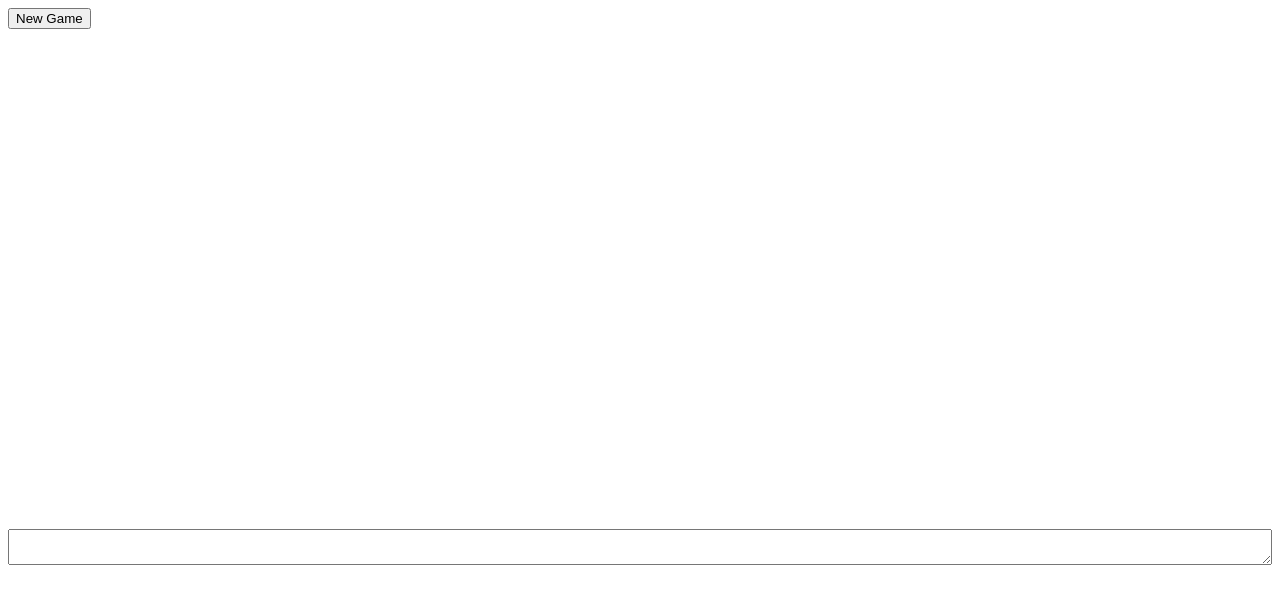
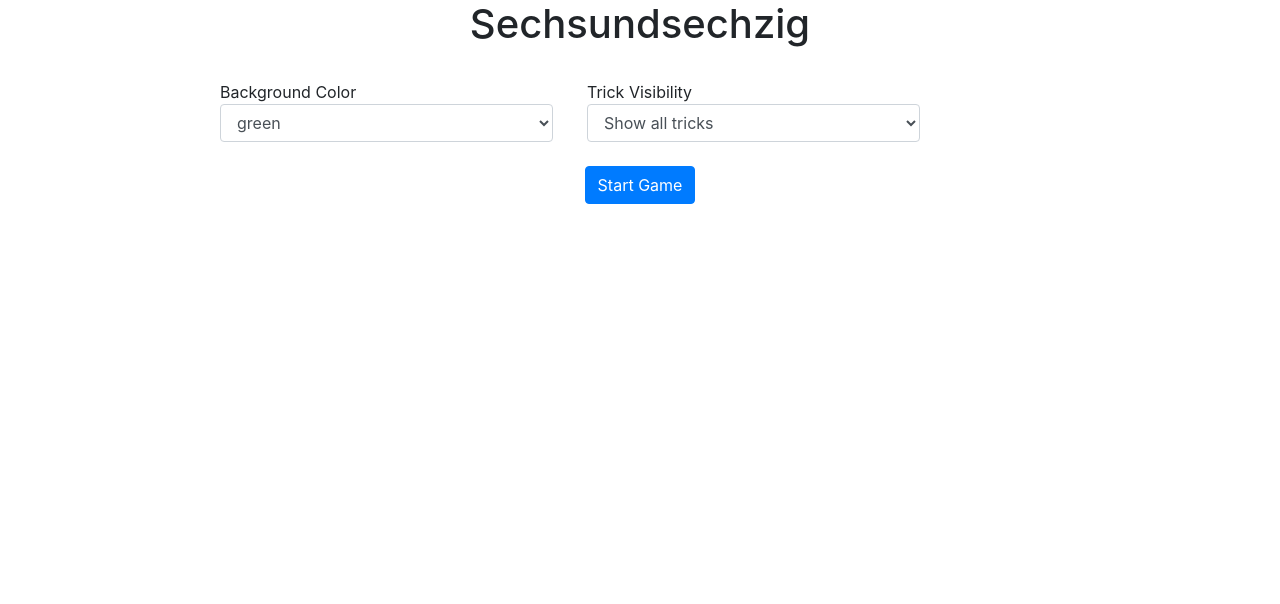
Before and after one commit to nilsgeilen/sechsundsechzig, a plain HTML site: page index.html in a window 1280 px wide. Drawn offline with nearby package versions, Linux system fonts and the light colour scheme.

Commit message:
Add options

```diff
--- a/index.html
+++ b/index.html
@@ -1,17 +1,79 @@
 <html>
 <meta charset="UTF-8">
+
 <head>
   <title>
     Sechsundsechzig
   </title>
+  <script src="https://ajax.googleapis.com/ajax/libs/jquery/3.3.1/jquery.min.js"></script>
+  <link rel="stylesheet" href="https://stackpath.bootstrapcdn.com/bootstrap/4.1.3/css/bootstrap.min.css" integrity="sha384-MCw98/SFnGE8fJT3GXwEOngsV7Zt27NXFoaoApmYm81iuXoPkFOJwJ8ERdknLPMO"
+    crossorigin="anonymous">
 </head>
+
 <body>
-    <button onclick="restart()">New Game</button>
+
+
+  <div style="width: 900; margin: 0 auto; float: none">
+    <center>
+      <h1>Sechsundsechzig</h1>
+    </center>
     <br>
-    <canvas id="screen" width="900" height="500" ></canvas>
+
+    <div id="options">
+
+      <div class="form-group col-lg-12">
+        <label class="control-label col-sm-5">
+          Background Color
+          <select id="colorPicker" class="form-control">
+            <option>green</option>
+            <option>blue</option>
+            <option>white</option>
+            <option>red</option>
+          </select>
+        </label>
+
+          <label class="control-label col-sm-5">
+            Trick Visibility
+            <select id="visibilityPicker" class="form-control">
+              <option value="2">Show all tricks</option>
+              <option value="1">Show own tricks</option>
+              <option value="0">Show no tricks</option>
+            </select>
+          </label>
+        </div>
+
+
+
+
+      <div class="form-group">
+        <center>
+          <button onclick="startGame()" class="btn btn-primary">Start Game</button>
+        </center>
+      </div>
+    </div>
+
+    <div id="game" style="display:none;">
+      <button onclick="restart()" class="btn btn-primary">New Game</button>
+      <button onclick="$('#options').show(); $('#game').hide()" class="btn btn-std">Options</button>
+      <button  class="btn btn-std">Rules</button>
+      <label id="trumplbl"></label>
+      <br><br>
+      <canvas id="screen" width="900" height="500"></canvas>
       <textarea id="console" class="scrollabletextbox" style="width:100%" width="900" height="500"></textarea>
+    </div>
+  </div>
+
+  <script>
+    function startGame() {
+      $('#options').hide()
+      $('#game').show()
+      options.background = $('#colorPicker').val()
+      if (options.background === "white")
+        options.foreground = "black"
+      options.visibility = $('#visibilityPicker').val()
+    }
+  </script>
   <script>const exports = null</script>
-    <script src="https://ajax.googleapis.com/ajax/libs/jquery/3.3.1/jquery.min.js"></script>
   <script src="src/logic.js"></script>
   <script src="src/ai.js"></script>
   <script src="src/game.js"></script>
@@ -23,4 +85,5 @@
 
 
 </body>
+
 </html>
--- a/src/game.js
+++ b/src/game.js
@@ -31,6 +31,8 @@ let consts = {
 
 let options = {
     visibility: consts.VISIBILITY_ALL,
+    background: "white",
+    foreground: "yellow"
 }
 
 function restart() {
@@ -127,16 +129,16 @@ function render(evt) {
 
     ctx.clearRect(0, 0, canvas.width, canvas.height)
 
-    ctx.fillStyle = "green"
+    ctx.fillStyle = options.background
     ctx.fillRect(0, 0, canvas.width, canvas.height)
-    ctx.fillStyle = "yellow"
+    ctx.fillStyle = options.foreground
 
     if (game.deck.size) {
         const closed = game.deck.closed || wait_for_user_input && inRect(mouse, 80, 238, 180, 315) && game.canExchange() === -1
         renderDeck(game.deck, true, closed, 100, 180)
-    } else {
-        ctx.fillText("Trump: " + Card.SYMBOLS[game.trump], 144, 250)
     }
+
+    $('#trumplbl').text("Trump: " + Card.SYMBOLS[game.trump])
 
     renderHand(game.hands[0], true, highlighted, canMeld, 350)
     renderHand(game.hands[1], false, -1, -1, 0)
--- a/src/logic.js
+++ b/src/logic.js
@@ -21,7 +21,7 @@ class Card {
 
 Card.SUITS = ['C', 'H', 'S', 'D']
 Card.SUITS_FULL = ['club', 'heart', 'spade', 'diamond']
-Card.SYMBOLS = ['&clubs;', '&hearts;', '&spades;', '&diams;']
+Card.SYMBOLS = ['\u2663', '\u2665', '\u2660', 	'\u2666']
 Card.RANKS = ['A', 'K', 'Q', 'J', '10', '9']
 Card.RANKS_FULL = ['ace', 'king', 'queen', 'jack', 'ten', 'nine']
 
```
Lines whose indentation alone changed are shown as unchanged.
